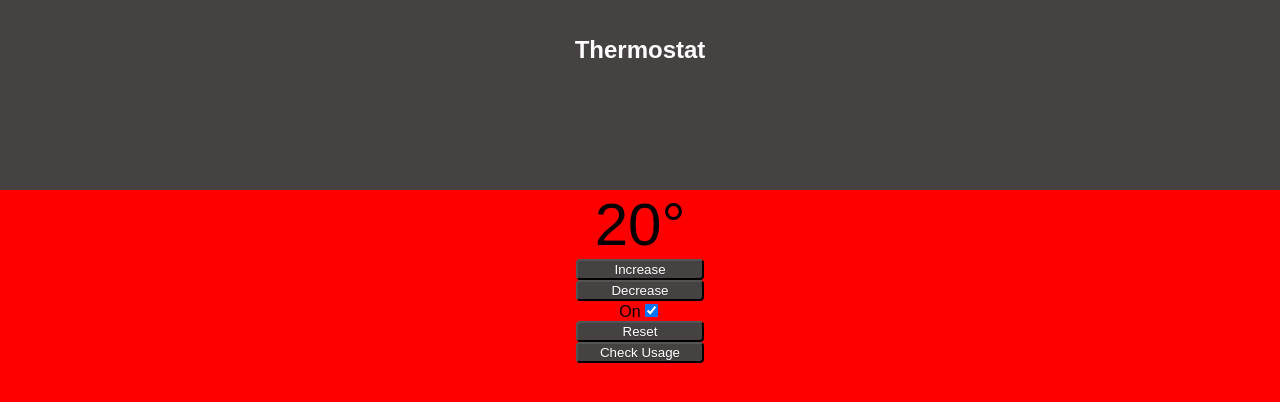
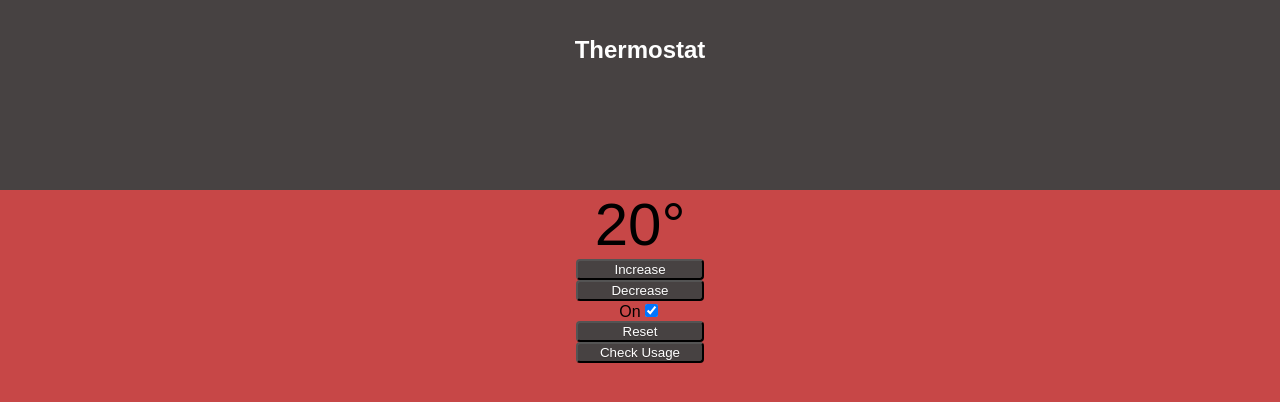
Before and after one commit to reenz/react-thermostat, a React (Create React App) app: page / in a window 1280 px wide. Shown: the top 402 px of the page. Built offline with nearby package versions, Linux system fonts and the light colour scheme.

Commit message:
changed background color

```diff
--- a/src/index.css
+++ b/src/index.css
@@ -2,5 +2,5 @@ body {
   margin: 0;
   padding: 0;
   font-family: sans-serif;
-  background-color: red;
+  background-color: rgb(199, 71, 71);
 }
```
